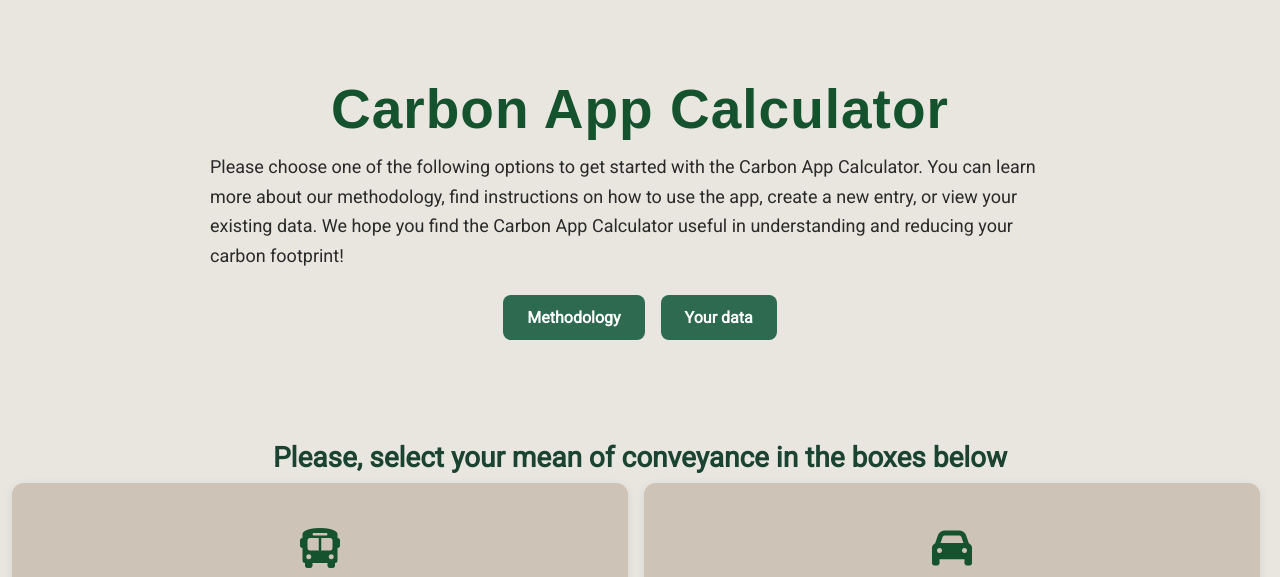
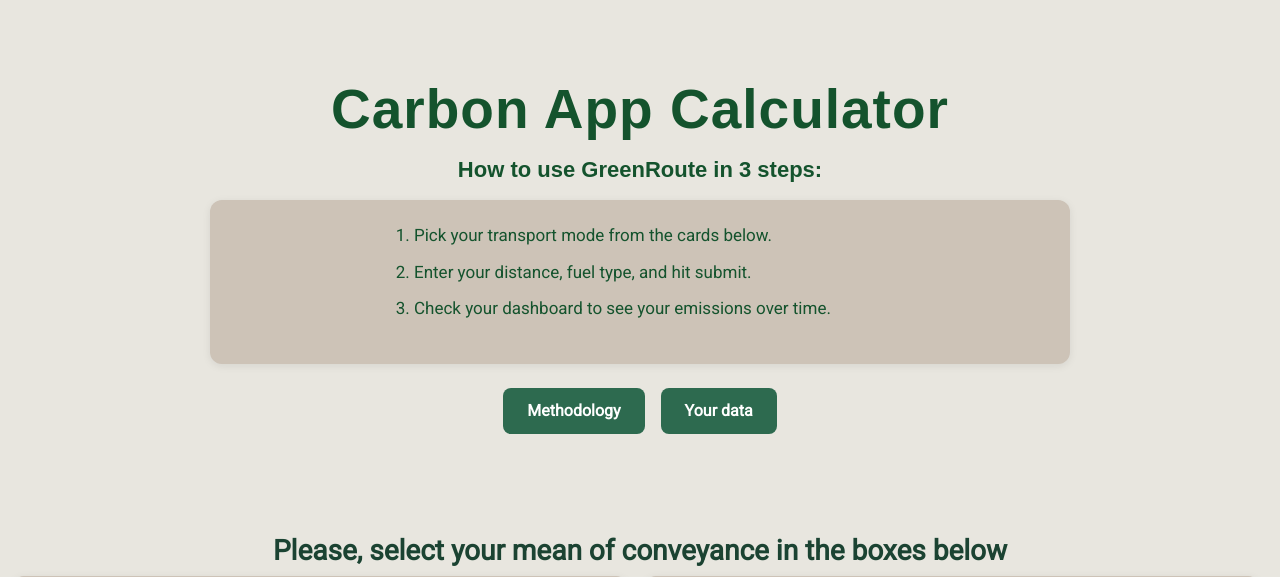
Before and after one commit to MaximePig/GRP4--GreenDigitalization-Github26, a Flask app: page /carbon_app in a window 1280 px wide. Shown: the part 69-646 px from the top of the page. Run offline with Flask 3, Linux system fonts and the light colour scheme; the visitor is signed in with stand-in values (Sample User, id 1); some libraries are stand-ins or nearby versions.

Commit message:
couple changes

```diff
--- a/capp/static/carbon_app.css
+++ b/capp/static/carbon_app.css
@@ -359,17 +359,44 @@ h4 {
     letter-spacing: 1px;
     font-family: 'Arial';
 }
-.dashboard_subtitle {
-  color: #555;
-  font-size: 18px;
-  margin: 0 0 12px 0;
+/* --- Calculator intro steps --- */
+
+.carbon_app_subtitle {
+  color: #14532d;
+  font-size: 22px;
+  font-weight: 700;
+  font-family: 'Arial', sans-serif;
   text-align: center;
+  margin-bottom: 12px;
+}
+
+.carbon_app_instructions {
+  background: #cdc3b7;
+  color: #14532d;
+  border-radius: 12px;
+  padding: 20px 22px;
+  text-align: center;
+  box-shadow: 0 2px 8px rgba(0, 0, 0, 0.08);
+}
+
+.carbon_app_steps {
+  text-align: left;
+  max-width: 500px;
+  margin: 0 auto 20px;
+  padding-left: 24px;
+  font-size: 17px;
+  line-height: 1.8;
+  color: #14532d;
+}
+
+.carbon_app_steps li {
+  margin-bottom: 6px;
 }
 
 /* ============ Table section title ============ */
 .table_title {
   text-align: center;
-  color: #000000;
+  color: #14532d;
   margin-bottom: 16px;
   font-size: 24px;
   font-weight: 700;
--- a/capp/static/home.css
+++ b/capp/static/home.css
@@ -115,7 +115,7 @@ p {
 .about_us_text {
   font-size: 18px;
   line-height: 1.65;
-  color: #2a2a2a;
+  color: #1b4332;
   text-align: center;
   max-width: 800px;
   margin: 0 auto;
@@ -152,7 +152,7 @@ p {
 .developers .box {
   flex: 1;
   background: #cdc3b7;
-  color: black;
+  color: #1b4332;
   border-radius: 10px;
   margin: 20px 10px;
   padding: 15px 20px;
@@ -172,7 +172,7 @@ p {
 .developers .box2 {
   flex: 1;
   background: #cdc3b7;
-  color: black;
+  color: #1b4332;
   border-radius: 10px;
   margin: 20px 10px;
   padding: 15px 20px;
--- a/capp/static/methodology.css
+++ b/capp/static/methodology.css
@@ -47,7 +47,7 @@ em {
 .section_header_methodology {
   background:
     /* semi-transparent overlay so the text stays readable */
-    linear-gradient(135deg, rgba(205, 195, 183, 0.4) 0%, rgba(217, 209, 196, 0.4) 100%),
+    linear-gradient(135deg, rgba(205, 195, 183, 0.5) 0%, rgba(217, 209, 196, 0.5) 100%),
     /* your background image */
     url("icons/METHOFOR19.jpg") center/cover no-repeat;
   padding: 40px 0 60px;
@@ -84,12 +84,14 @@ em {
 }
 
 .methodology_subtitle {
-  font-size: 19px;
-  line-height: 1.5;
-  color: #000000;
+  color: #1b4332;
+  font-size: 20px;
+  font-weight: 600;
+  font-family: 'Arial', sans-serif;
+  line-height: 1.65;
+  text-align: center;
   max-width: 720px;
   margin: 0 auto 28px;
-  text-align: center;
 }
 
 .container_buttons_links_header {
--- a/capp/templates/carbon_app/carbon_app.html
+++ b/capp/templates/carbon_app/carbon_app.html
@@ -6,61 +6,22 @@
         <div class="container">
 
         <div class="header_carbon_app">
-            <div class="box">
+          <div class="box">
             <h1 style="font-size:55px;"><span class="text-logo"> Carbon App Calculator</span></h1>
-            <p style="text-align:left;">
-                Please choose one of the following options to get started with the Carbon App Calculator. You can learn more about our methodology, find instructions on how to use the app, create a new entry, or view your existing data. We hope you find the Carbon App Calculator useful in understanding and reducing your carbon footprint!
-            </p>
-            <div class="container_buttons_links_header_carbon_app">
-                <a href="{{url_for('methodology.methodology_home')}}" class="home_btn">Methodology</a>
-                <a href="{{url_for('carbon_app.your_data')}}" class="home_btn">Your data</a>
-                <!-- <div class="btn">
-                    <button type="button" class="btn btn-primary btn-lg mr-2" style="background-color:#aaaaaa; border-color:#aaaaaa;" data-bs-toggle="modal" data-bs-target="#carbon_app_instructions">
-                    Instructions
-                    </button>
-                </div> -->
+            <p class="carbon_app_subtitle">How to use GreenRoute in 3 steps:</p>
+            <div class="carbon_app_instructions">
+              <ol class="carbon_app_steps">
+                <li>Pick your transport mode from the cards below.</li>
+                <li>Enter your distance, fuel type, and hit submit.</li>
+                <li>Check your dashboard to see your emissions over time.</li>
+              </ol>
             </div>
-            <!-- Modal Instructions
-            <div class="modal fade" id="carbon_app_instructions" tabindex="-1" role="dialog" aria-labelledby="exampleModalLabel" aria-hidden="true">
-                <div class="modal-dialog" role="document">
-                <div class="modal-content">
-
-                    <div class="modal-header">
-                    <h5 class="modal-title", style="color:black; text-align: center;">Carbon App, instructions</h5>
-                    </div>
-
-                    <div class="modal-body", style="color:black">
-                    <p style="text-align: left;">
-                        Lorem ipsum dolor, sit amet consectetur adipisicing elit. Repudiandae ratione tempore id esse nobis molestias quasi explicabo possimus ea reprehenderit.
-                    </p>
-                    <ol style="text-align:left;">
-                        <li>
-                            Lorem ipsum dolor sit amet consectetur adipisicing elit. Sequi, sint.
-                        </li>
-                        <li>
-                            Lorem ipsum dolor sit amet consectetur adipisicing elit. Sequi, sint.
-                        </li>
-                    </ol>
-                    </div>
-
-                    <div class="modal-footer">
-                        <a href="{{url_for('carbon_app.new_entry_bus')}}" class="btn btn-primary btn-lg mr-2", style="background-color:#007bff;">New entry</a>
-                        <button class="btn btn-secondary btn-lg mr-2", style="background-color:#6c757d;" data-dismiss="modal">Close</button>
-                    </div>
-
-                </div>
-                </div>
-            </div>
-            </div> -->
-            <!-- <div class="box">
-            <img
-                src="{{url_for('static', filename='icons/CO2.png')}}"
-                alt=""/>
-            </div> -->
+          <div class="container_buttons_links_header_carbon_app">
+            <a href="{{url_for('methodology.methodology_home')}}" class="home_btn">Methodology</a>
+            <a href="{{url_for('carbon_app.your_data')}}" class="home_btn">Your data</a>
+          </div>
         </div>
-
-        </div>
-    </section>
+      </section>
 
     <section class="section_carbon_app_new_entry_main">
     <div class="container">
--- a/capp/templates/home.html
+++ b/capp/templates/home.html
@@ -101,7 +101,7 @@
       <div class="box2">
         <img src="{{url_for('static', filename='/icons/ELIAS_FOR19.jpg')}}" alt="" style="border-radius: 50%; width: 200px; height: 200px; object-fit: cover;">
         <h3>Elias</h3>
-        <p>  Toulouse Student
+        <p>  Toulouse School of Management Student
         </p>
          <div class="section_container_buttons_developers">
           <a class="btn_developers" href="https://www.linkedin.com/in/elias-chmani-198226277/" target="_blank">LinkedIn</a>
@@ -110,7 +110,7 @@
       <div class="box2">
         <img src="{{url_for('static', filename='/icons/MAXIME_FOR19.jpg')}}" alt="" style="border-radius: 50%; width: 200px; height: 200px; object-fit: cover;">
         <h3>Maxime</h3>
-        <p>  Swiss Student
+        <p>  HEC Lausanne Student
         </p>
          <div class="section_container_buttons_developers">
           <a class="btn_developers" href="https://www.linkedin.com/in/maxime-pigueller-704439221/" target="_blank">LinkedIn</a>
--- a/capp/templates/methodology.html
+++ b/capp/templates/methodology.html
@@ -8,7 +8,7 @@
             <div class="box">
                 <h1 class="methodology_title"><span class="text-logo">Methodology</span></h1>
                 <p class="methodology_subtitle">
-                    How GreenRoute estimates your transport emissions: the science behind the numbers, the formulas we use, and why we believe small nudges can drive real change.
+                Learn how we calculate your emissions, explore the science behind our numbers, and discover how small nudges at the right moment can shift the way you travel.
                 </p>
                 <div class="container_buttons_links_header">
                     <div class="btn">
```
